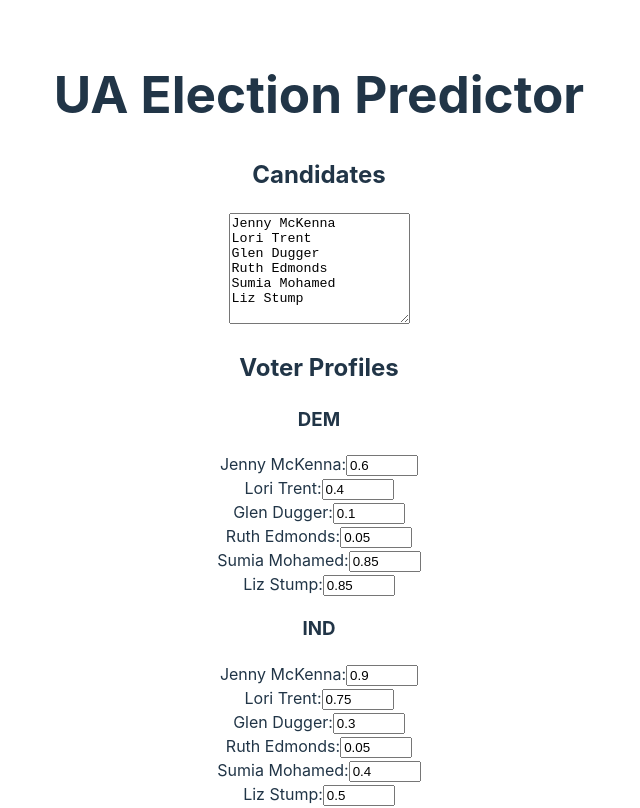
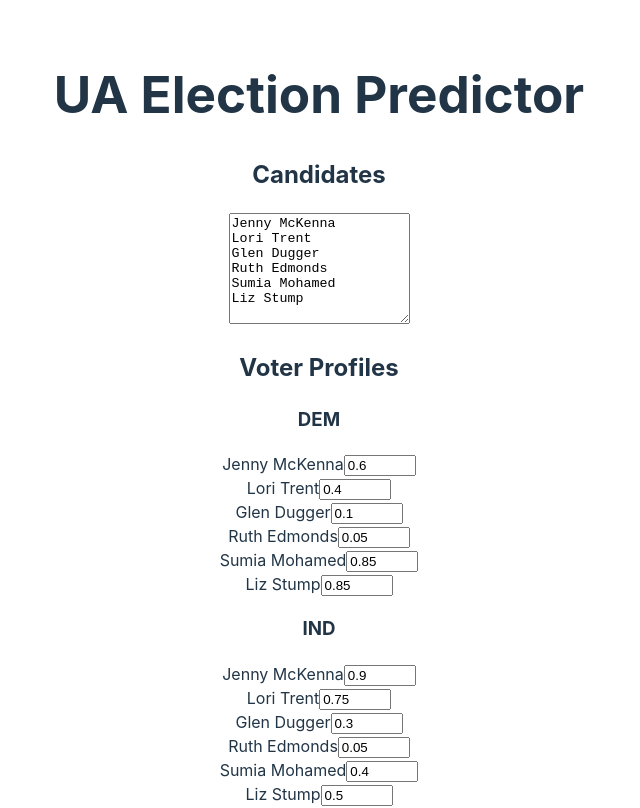
Before and after one commit to sxflynn/electionsim, a React (Vite) app in the folder frontend/: page / in a window 1280 px wide. Shown: the top 808 px of the page, without its empty margins (321-961 px from the left). Built offline with nearby package versions, Linux system fonts and the light colour scheme.

Commit message:
Added NumberInput component

```diff
--- a/frontend/src/App.jsx
+++ b/frontend/src/App.jsx
@@ -2,6 +2,7 @@ import { useState } from 'react';
 import configData from './config.json';
 import './App.css';
 import TextArea from './TextArea';
+import NumberInput from './NumberInput';
 
 function App() {
     // Initial state
@@ -40,6 +41,18 @@ function App() {
     });
   };
 
+  const updateNestedObject = (path, value) => {
+    setData(prevData => {
+      // Create a deep clone of the previous state
+      const updatedData = JSON.parse(JSON.stringify(prevData));
+
+      // Use reduce to navigate to the deepest object
+      path.slice(0, -1).reduce((obj, key) => obj[key], updatedData)[path.slice(-1)[0]] = value;
+
+      return updatedData;
+    });
+  };
+
     return (
         <>
             <h1>UA Election Predictor</h1>
@@ -49,30 +62,21 @@ function App() {
                 {/* TextArea component */}
                 <TextArea value={candidatesValue} onChange={handleCandidatesChange} />
 
+
                 <h2>Voter Profiles</h2>
                 {Object.entries(data.voterProfiles).map(([party, profiles]) => (
                     <div key={party}>
                         <h3>{party}</h3>
                         {data.candidates.map(candidate => (
                             <div key={candidate}>
-                                <label>
-                                    {candidate}:
-                                    <input
-                                        type="number"
-                                        min="0"
-                                        max="1"
-                                        step="0.01"
-                                        value={profiles[candidate] || ''}
-                                        onChange={e => setData(prev => {
-                                            let updatedProfiles = {...prev.voterProfiles};
-                                            updatedProfiles[party][candidate] = parseFloat(e.target.value);
-                                            return {
-                                                ...prev,
-                                                voterProfiles: updatedProfiles
-                                            };
-                                        })}
+                                {/* NumberInput component */}
+                                <NumberInput
+                                    label={candidate} value={profiles[candidate] || ''} min="0" max="1" step="0.01"
+                                    onChange={e => updateNestedObject(
+                                        ['voterProfiles', party, candidate],
+                                         parseFloat(e.target.value))
+                                        }
                                     />
-                                </label>
                             </div>
                         ))}
                     </div>
--- /dev/null
+++ b/frontend/src/NumberInput.jsx
@@ -0,0 +1,17 @@
+function NumberInput({ label, value, onChange }) {
+    return (
+      <label>
+        {label}
+        <input
+          type="number"
+          value={value}
+          onChange={onChange}
+          min="0"
+          max="1"
+          step="0.01"
+        />
+      </label>
+    );
+  }
+
+  export default NumberInput;
```
